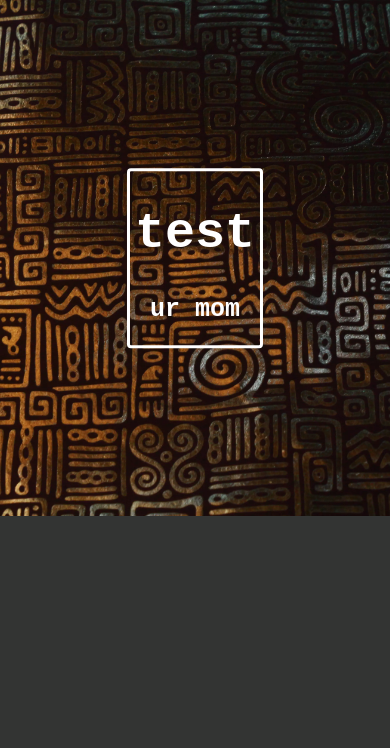
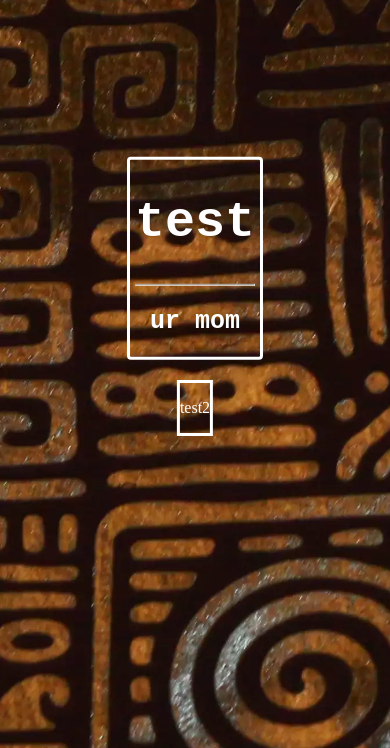
Before and after one commit to wonder-coconut/unitygame, a PHP site: page /test.html in a window 390 px wide. Shown: the top 748 px of the page. Run offline with PHP 8.4, Linux system fonts and the light colour scheme.

Commit message:
testing for mobiles

```diff
--- a/css/test.css
+++ b/css/test.css
@@ -3,7 +3,7 @@ body    {background-image: url("background.webp");
         height: 500px;
         background-position: center;
         background-repeat: no-repeat;
-        background-size: cover;
+        background-size: 3000px;
         position: relative;
         }
 
@@ -20,3 +20,11 @@ div.title       {padding-left: 5px;
                 font-family: 'Courier New', Courier, monospace;
                 font-weight: bold;
                 color: white;}
+
+div.links       {position: absolute;
+                top: 80%;
+                left: 50%;
+                transform: translate(-50%,-50%);
+                border-style: solid;
+                border-color: white;
+                color: white;}
--- a/test.html
+++ b/test.html
@@ -12,7 +12,11 @@
 <body>
     <div class="title">
         <h1 style="font-size: 50px;">test</h1>
+        <hr style="color: white;">
         <h2 style="font-size: 25px;">ur mom</h2>
+    </div>
+    <div class="links">
+        <p>test2</p>
     </div>
 
 </body>
```
